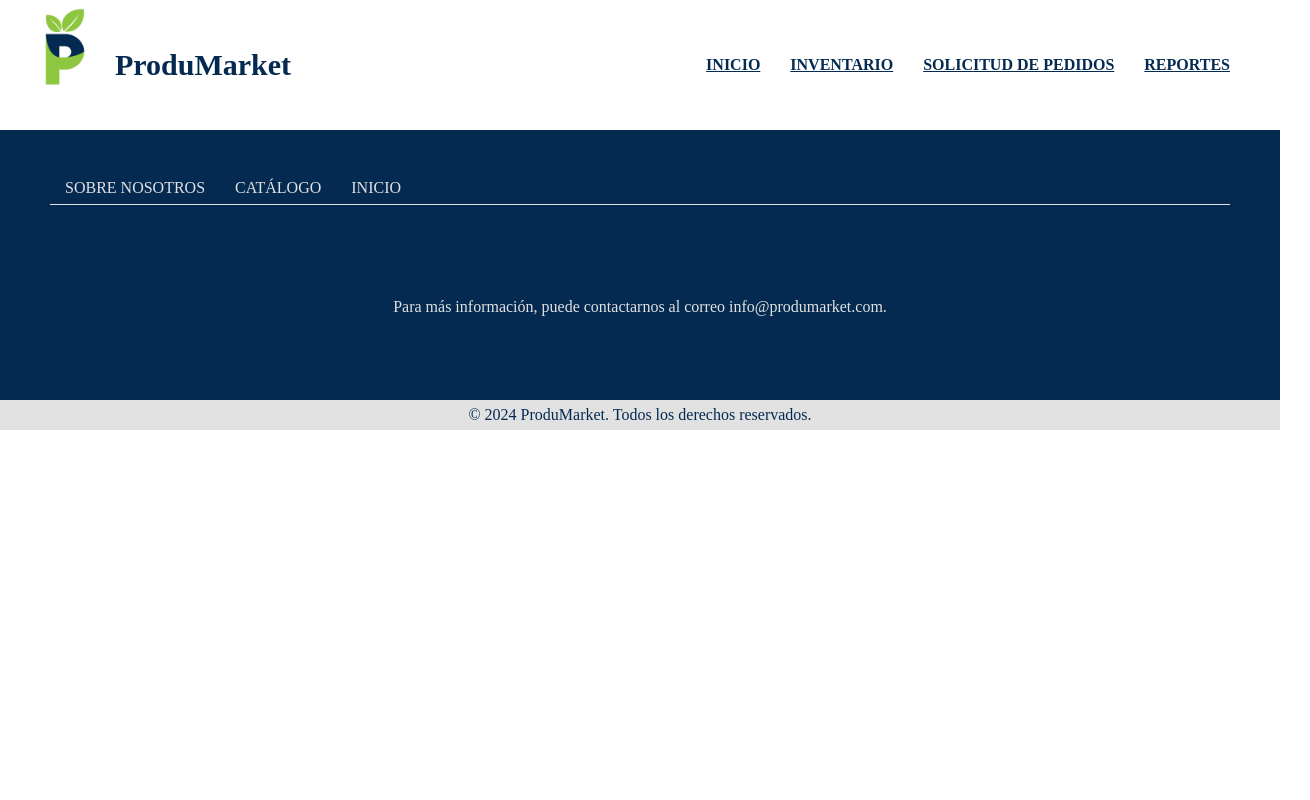
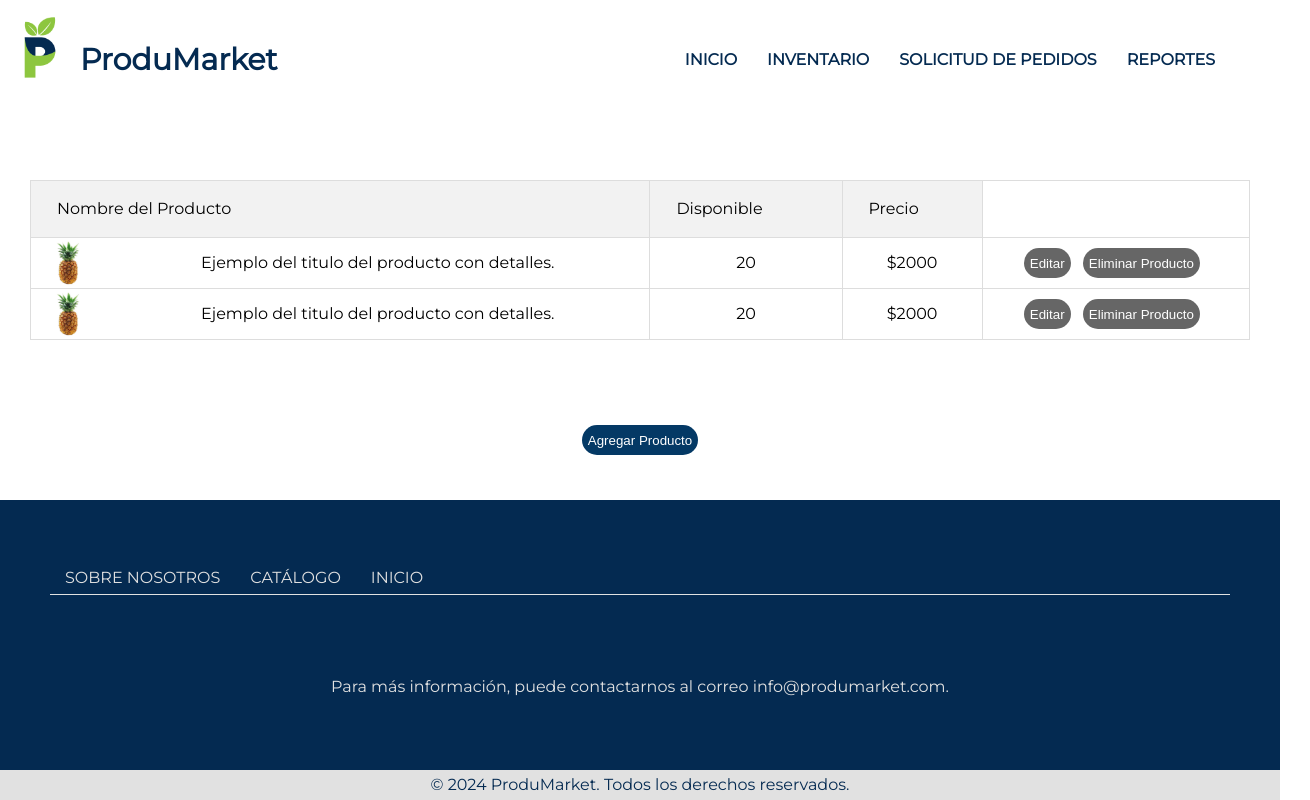
Before and after one commit to crisSotoMo/PlataformaEcommerce, a plain HTML site: page Public/html/inventarioVendedor.html in a window 1280 px wide. Shown: the whole page, 1310 px wide, since content can reach past the window. Drawn offline with Linux system fonts and the light colour scheme.

Commit message:
Adelanto de las vistas: editarCategoriasAdministrador y inventarioVendedor
Se generaron templates iniciales para las vistas de editarCategoriasAdministrador y inventarioVendedor en donde todavía se deben hacer unos ajustes en cuanto a la validación de los distintos estándares definidos para los estilos.

```diff
--- a/Public/estilos/editarCategoriasAdministrador.css
+++ b/Public/estilos/editarCategoriasAdministrador.css
@@ -1,5 +1,8 @@
+@import url("https://fonts.googleapis.com/css2?family=Montserrat&display=swap");
+@import url("https://fonts.googleapis.com/css2?family=Archivo+Black&display=swap");
+
 header {
-    background-color: #FFF;
+  background-color: #fff;
   width: 100%;
   height: 100px;
   padding: 15px 15px;
@@ -16,7 +19,7 @@ header {
 
 .logo h1 {
   font-family: "Montserrat";
-    color: #042A51;
+  color: #042a51;
   font-size: 30px;
   font-weight: 600;
 }
@@ -35,11 +38,11 @@ nav ul {
 }
 
 .navHeader ul a {
-    margin: 15px ;
+  margin: 15px;
   font-family: "Montserrat";
   font-weight: 600;
   border-bottom: 2px solid transparent;
-    color: #042A51;
+  color: #042a51;
 }
 
 .navHeader li a:hover {
@@ -47,9 +50,12 @@ nav ul {
   cursor: pointer;
 }
 
-
 footer {
-    background-color: #042A51;
+  position: fixed;
+  left: 0;
+  bottom: 0;
+  width: 100%;
+  background-color: #042a51;
   width: 100%;
   height: 300px;
   display: flex;
@@ -59,16 +65,16 @@ footer {
 
 .navFooter ul {
   display: flex;
-    justify-content:first baseline;
+  justify-content: first baseline;
 }
 
 .navFooter ul a {
-    margin: 15px ;
+  margin: 15px;
   font-family: "Montserrat";
   font-weight: 400;
   text-decoration: none;
   border-bottom: 2px solid transparent;
-    color: #E1E1E1;
+  color: #e1e1e1;
 }
 
 .navFooter li a:hover {
@@ -80,11 +86,11 @@ hr {
   width: 100%;
   height: 1px;
   border: none;
-    background-color: #E1E1E1;
+  background-color: #e1e1e1;
 }
 
 .footerDescription {
-    color: #E1E1E1;
+  color: #e1e1e1;
   font-family: "Montserrat";
   font-weight: 300;
   display: flex;
@@ -94,8 +100,8 @@ hr {
 }
 
 .copyrights {
-    background-color: #E1E1E1;
-    color: #042A51;
+  background-color: #e1e1e1;
+  color: #042a51;
   width: 100%;
   height: 30px;
   display: flex;
@@ -104,38 +110,74 @@ hr {
 }
 
 .container {
-    width: 500px;
+  width: 100%;
+  max-width: 420px;
+  min-height: 300px;
   margin: 0 auto;
-    border: 1px solid black;
-    padding: 50px;
-    margin-top: 200px;
-    margin-bottom: 200px;
-    border-radius: 5%;
-    border-width: 2px;
+  background: #fff;
+  padding: 50px 50px;
+  border-radius: 10px;
+  box-shadow: 0 10px 20px rgba(0, 0, 0, 0.5);
+  font-family: "Montserrat";
+  margin-top: 100px;
+  margin-bottom: 100px;
 }
 
-  h1 {
+.container i {
+  font-size: 18px;
+  color: #ccc;
+}
+
+.containerTitle {
+  font-size: 20px;
   text-align: left;
   font-weight: 600;
+  font-family: Montserrat Bold;
+  margin-bottom: 20px;
 }
 
 h2 {
   margin-top: 20px;
 }
 
-  select {
-    width: 300px;
-    padding: 5px;
+.sectionTitle {
+  margin: 15px 0px;
+  display: flex;
+  flex-direction: row;
+  text-indent: 10px;
+
 }
 
-  input[type="text"] {
-    width: 250px;
+.sectionInput {
+  width: 80%;
   padding: 5px;
+  font-family: "Montserrat";
 }
 
-  input[type="submit"] {
-    padding: 5px 10px;
-    background-color: #000;
+#categoriaAgregar {
+  margin-left: 8px;
+}
+
+#categoriaEliminar {
+  margin-left: 8px;
+}
+
+.primaryButton {
+  line-height: 30px;
+  width: 150px;
+  font-family: Montserrat;
+  font-size: 18px;
+
+  cursor: pointer;
+  border: none;
+  padding: 8px 30px;
+  border-radius: 15px;
+  background-color: #043965;
   color: #fff;
-    border: none;
 }
+
+.inputButton {
+  display: flex;
+  justify-content: center;
+  margin: 20px;
+}
--- a/Public/estilos/inventarioVendedor.css
+++ b/Public/estilos/inventarioVendedor.css
@@ -1,54 +1,68 @@
+@import url("https://fonts.googleapis.com/css2?family=Montserrat&display=swap");
+@import url('https://fonts.googleapis.com/css2?family=Archivo+Black&display=swap');
+
+
+body {
+    font-family: "Montserrat";
+}
+
+/* Estilos del Header */
 header {
     background-color: #FFF;
     width: 100%;
     height: 100px;
-    padding: 15px 15px;
     display: flex;
     justify-content: space-between;
     align-items: center;
 }
 
+/* Estilos del Header */
 .logo {
-   display: flex;
-   text-align: center;
-   align-items: center;
+    display: flex;
+    text-align: center;
+    align-items: center;
 }
 
 .logo h1 {
-    font-family: "Montserrat";
+    font-weight: 600;
     color: #042A51;
     font-size: 30px;
-    font-weight: 600;
+    margin-top: 20px;
 }
 
 .logo img {
-    width: 100px;
-    height: 100px;
-    margin-bottom: 30px;
+    width: 80px;
+    height: 80px;
 }
+
 nav {
     margin: 50px;
 }
 
 nav ul {
     display: flex;
+    margin-top: 20px;
 }
 
 .navHeader ul a {
-    margin: 15px ;
-    font-family: "Montserrat";
     font-weight: 600;
+    margin: 15px;
     border-bottom: 2px solid transparent;
     color: #042A51;
+    text-decoration: none;
 }
 
 .navHeader li a:hover {
-    border-bottom-color: #8dc63f;
+    border-bottom-color: #8DC63F;
     cursor: pointer;
 }
 
+
 /* Footer Styles */
 footer {
+    position: fixed;
+    left: 0;
+    bottom: 0;
     background-color: #042A51;
     width: 100%;
     height: 300px;
@@ -63,9 +77,8 @@ footer {
 }
 
 .navFooter ul a {
+    font-weight: 400;
     margin: 15px ;
-    font-family: "Montserrat";
-    font-weight: 400;
     text-decoration: none;
     border-bottom: 2px solid transparent;
     color: #E1E1E1;
@@ -84,9 +97,8 @@ hr {
 }
 
 .footerDescription {
+    font-weight: 300;
     color: #E1E1E1;
-    font-family: "Montserrat";
-    font-weight: 300;
     display: flex;
     justify-content: center;
     text-align: center;
@@ -102,3 +114,95 @@ hr {
     justify-content: center;
     align-items: center;
 }
+
+
+/* .catalogoCuerpo {
+    border: solid 2px black;
+    margin-top: 200px;
+    margin-bottom: 200px;
+    margin-left: 50px;
+    margin-right: 50px;
+}
+
+table {
+    justify-content: center;
+    padding: 80px;
+    align-items: center;
+
+} */
+
+.catalogoCuerpo {
+    padding: 30px;
+}
+
+table {
+    width: 100%;
+    border-collapse: collapse;
+    margin-top: 50px;
+    margin-bottom:50px;
+
+  }
+
+  th, td {
+    border: 1px solid #ddd;
+    text-align: center;
+    vertical-align: middle;
+
+  }
+
+  th {
+    background-color: #f2f2f2;
+    text-align: left;
+    text-indent: 6px;
+    padding: 20px;
+  }
+
+  tfoot {
+    background-color: #f9f9f9;
+  }
+
+  button {
+    margin-right: 8px;
+  }
+
+
+
+.product {
+    display: flex;
+    align-items: center;
+
+    img {
+        height: 50px;
+        width: auto;
+      }
+
+    p {
+        flex-grow: 1;
+        text-align: center;
+      }
+}
+
+.inputButton{
+    display: flex;
+    justify-content: center; /* Horizontally center content */
+    align-items: center; /* Vertically center content */
+    height: 100px; /* Set height for demonstration */
+}
+
+.button {
+    font-weight: 300;
+    cursor: pointer;
+    border: none;
+    border-radius: 15px;
+    color: #fff;
+    text-align: center;
+    height: 30px;
+}
+
+.primaryButton{
+    background-color: #043965;
+}
+
+.secondaryButton{
+    background-color: rgb(102, 102, 102);
+}
--- a/Public/html/inventarioVendedor.html
+++ b/Public/html/inventarioVendedor.html
@@ -4,14 +4,14 @@
     <meta charset="UTF-8">
     <meta name="viewport" content="width=device-width, initial-scale=1.0">
     <title>Mi Catálogo</title>
-    <link rel = "stylesheet" href="/estilos/reset.css">
-    <link rel = "stylesheet" href="/estilos/inventarioVendedor.css">
+    <link rel = "stylesheet" href="/Public/estilos/reset.css">
+    <link rel = "stylesheet" href="/Public/estilos/inventarioVendedor.css">
 
 </head>
 <body>
     <header>
         <div class="logo">
-            <img src="/imagenes/produMarketLogo.png" alt="logoCNP">
+            <img src="/Public/imagenes/produMarketLogo.png" alt="logoCNP">
             <h1>ProduMarket</h1>
         </div>
         <nav class="navHeader">
@@ -24,8 +24,49 @@
         </nav>
     </header>
     <main>
-        <div class="">
-
+    <div = class = "catalogoCuerpo">
+        <table>
+            <thead>
+              <tr>
+                <th>Nombre del Producto</th>
+                <th>Disponible</th>
+                <th>Precio</th>
+                <td> </td>
+              </tr>
+            </thead>
+            <tbody>
+              <tr>
+                <td>
+                  <div class = "product">
+                    <img src="/Public/imagenes/piña.jpg" alt="Imagen de una piña"> </img>
+                    <p>Ejemplo del titulo del producto con detalles.</p>
+                  </div>
+                </td>
+                <td>20</td>
+                <td>$2000</td>
+                <td>
+                  <button class = "button secondaryButton">Editar</button>
+                  <button class = "button secondaryButton">Eliminar Producto</button>
+                </td>
+              </tr>
+              <tr>
+                <td>
+                <div class = "product">
+                  <img src="/Public/imagenes/piña.jpg" alt="Imagen de una piña"> </img>
+                  <p>Ejemplo del titulo del producto con detalles.</p>
+                </div>
+              </td>
+                <td>20</td>
+                <td>$2000</td>
+                <td>
+                  <button class = "button secondaryButton">Editar</button>
+                  <button class = "button secondaryButton">Eliminar Producto</button>
+                </td>
+              </tr>
+          </table>
+          <div class="inputButton">
+            <input type="submit" value="Agregar Producto" class="button primaryButton">
+          </div>
         </div>
     </main>
     <footer>
```
Also changed, not shown: Public/html/editarCategoriasAdministrador.html (+49 -22 lines), Public/imagenes/piña.jpg (added). Lines whose indentation alone changed are shown as unchanged.
